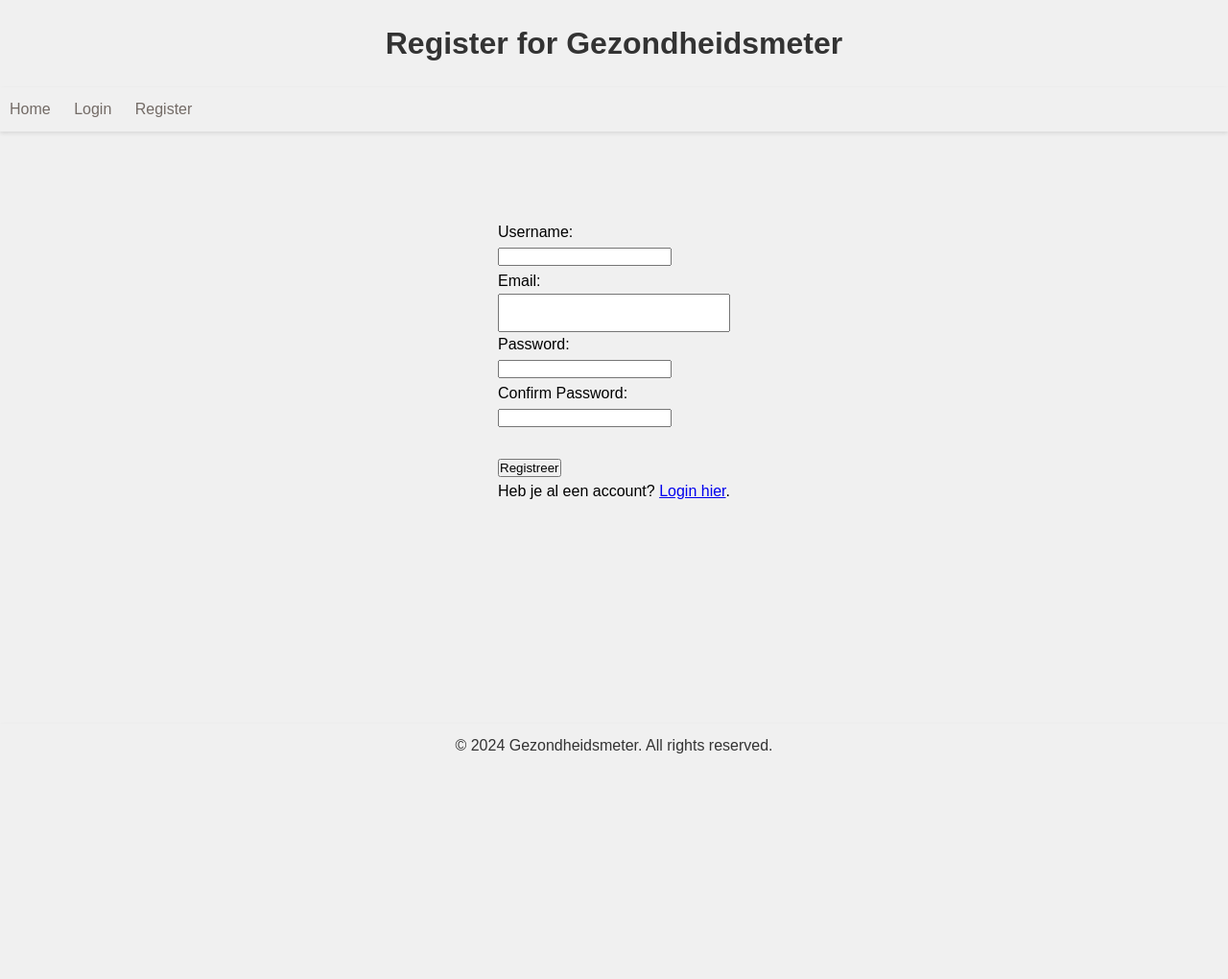
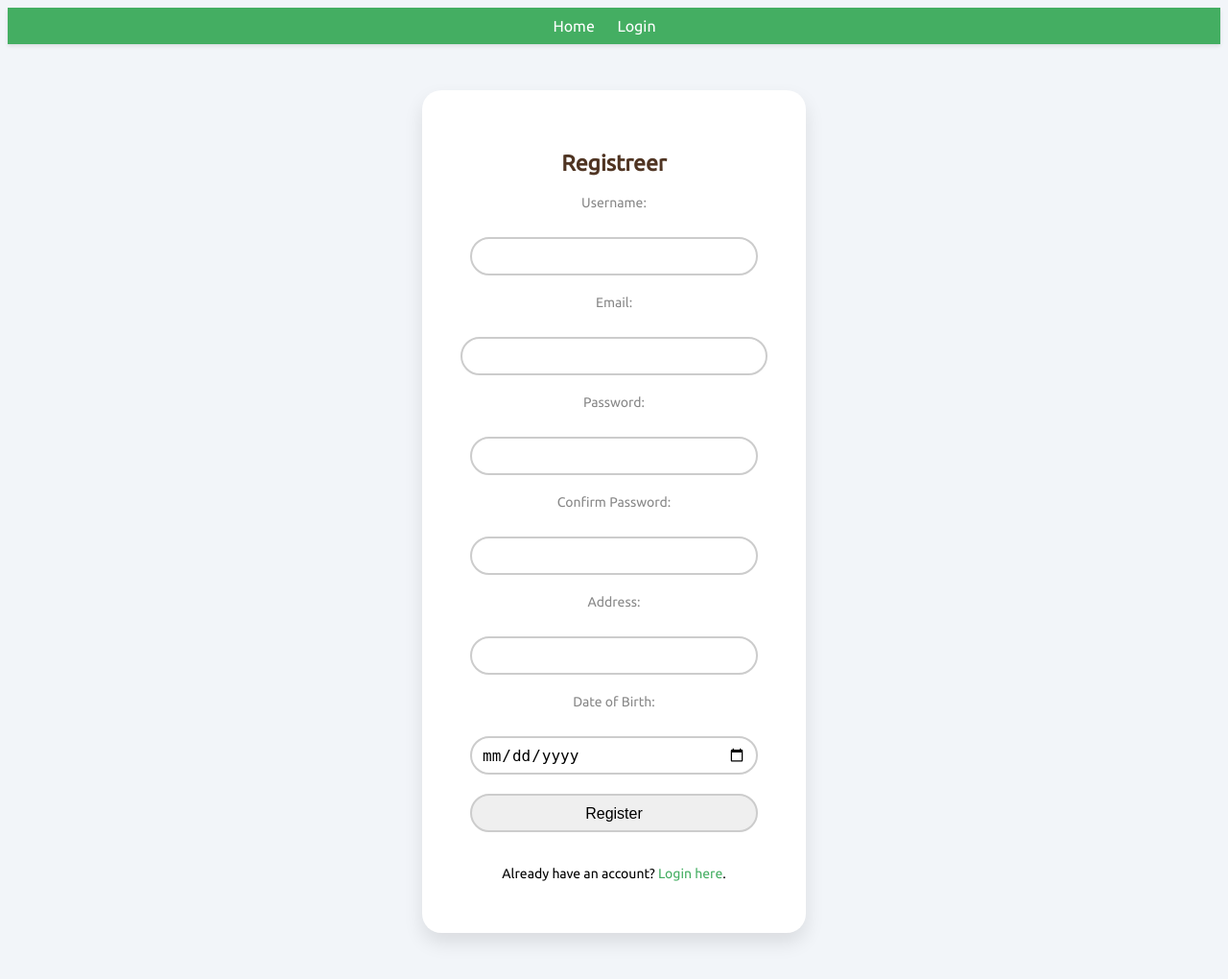
Before and after one commit to NienkeKuipers/Gezondheidsmeter, a PHP site: page /assets/pages/registreerpagina.php in a window 1280 px wide. Shown: the whole page at 96% size. Before the commit the page ends 785 px from the top, so only its background shows below. Run offline with PHP 8.4, Linux system fonts and the light colour scheme; some libraries are stand-ins or nearby versions.

Commit message:
registreer/login style aangepast

```diff
--- a/assets/pages/registreerpagina.php
+++ b/assets/pages/registreerpagina.php
@@ -4,35 +4,42 @@
     <meta charset="UTF-8">
     <meta name="viewport" content="width=device-width, initial-scale=1.0">
     <title>Registreer</title>
-    <link rel="stylesheet" href="../../css/style.css">
+    <link rel="stylesheet" href="../../css/registreer.css">
+    <link href="https://fonts.googleapis.com/css?family=Ubuntu" rel="stylesheet">
+    <meta name="viewport" content="width=device-width, initial-scale=1" />
+    <link rel="stylesheet" href="path/to/font-awesome/css/font-awesome.min.css">
 </head>
 <body>
-    <header>
-        <h1>Register for Gezondheidsmeter</h1>
-    </header>
 <nav>
     <ul>
         <li><a href="../../index.php">Home</a></li>
         <li><a href="inlogpagina.php">Login</a></li>
-            <li><a href="registreerpagina.php">Register</a></li>
     </ul>
 </nav>
-    <main>
-        <form action="../includes/registreer.php" method="POST">
+<div class="main">
+    <p class="sign" align="center">Registreer</p>
+    <form class="form1" action="../includes/registreerpagina.php" method="POST">
         <label for="username">Username:</label><br>
         <input type="text" id="username" name="username" required><br>
+
         <label for="email">Email:</label><br>
         <input type="email" id="email" name="email" required style="width: 100%; height:40px;"><br>
+
         <label for="password">Password:</label><br>
         <input type="password" id="password" name="password" required><br>
+
         <label for="confirm_password">Confirm Password:</label><br>
-            <input type="password" id="confirm_password" name="confirm_password" required><br><br>
-            <input type="submit" value="Registreer">
-            <p>Heb je al een account? <a href="inlogpagina.php">Login hier</a>.</p>
+        <input type="password" id="confirm_password" name="confirm_password" required><br>
+
+        <label for="address">Address:</label><br>
+        <input type="text" id="address" name="address"><br>
+
+        <label for="dob">Date of Birth:</label><br>
+        <input type="date" id="dob" name="dob"><br>
+
+        <input type="submit" value="Register">
+        <p>Already have an account? <a href="inlogpagina.php">Login here</a>.</p>
     </form>
-    </main>
-    <footer>
-        <p>&copy; 2024 Gezondheidsmeter. All rights reserved.</p>
-    </footer>
+</div>
 </body>
 </html>
--- /dev/null
+++ b/css/registreer.css
@@ -0,0 +1,108 @@
+body {
+    background-color: #F2F5F9;
+    font-family: 'Ubuntu', sans-serif;
+}
+
+.main {
+    background-color: #FFFFFF;
+    width: 400px;
+    margin: 3em auto;
+    border-radius: 20px;
+    box-shadow: 0px 10px 20px rgba(0, 0, 0, 0.1);
+    padding: 40px;
+    box-sizing: border-box;
+}
+
+nav {
+    background-color: #44AE62;
+    padding: 10px 0;
+    box-shadow: 0 2px 4px rgba(0, 0, 0, 0.1);
+}
+
+nav ul {
+    list-style-type: none;
+    margin: 0;
+    padding: 0;
+    text-align: center;
+}
+
+nav ul li {
+    display: inline;
+    margin-right: 20px;
+}
+
+nav ul li a {
+    color: #fff;
+    text-decoration: none;
+    font-size: 16px;
+    font-family: 'Ubuntu', sans-serif;
+    transition: color 0.3s;
+}
+
+nav ul li a:hover {
+    color: #F2F5F9;
+}
+
+.sign {
+    color: #4F3422;
+    font-family: 'Ubuntu', sans-serif;
+    font-weight: bold;
+    font-size: 23px;
+    margin-bottom: 20px;
+    text-align: center;
+}
+
+form.form1 {
+    text-align: center;
+}
+
+form.form1 label {
+    display: block;
+    margin-bottom: 10px;
+    color: #888;
+    font-size: 14px;
+}
+
+form.form1 input {
+    width: calc(100% - 20px);
+    height: 40px;
+    margin-bottom: 20px;
+    padding: 10px;
+    font-size: 16px;
+    border: 2px solid #ccc;
+    border-radius: 20px;
+    outline: none;
+    box-sizing: border-box;
+}
+
+form.form1 input:focus {
+    border-color: #44AE62;
+}
+
+form.form1 button {
+    width: calc(100% - 20px);
+    height: 40px;
+    background-color: #44AE62;
+    color: #fff;
+    border: none;
+    border-radius: 20px;
+    font-size: 16px;
+    cursor: pointer;
+    outline: none;
+    transition: background-color 0.3s;
+    box-sizing: border-box;
+}
+
+form.form1 button:hover {
+    background-color: #3d8e4d;
+}
+
+form.form1 p {
+    font-size: 14px;
+    margin-top: 15px;
+}
+
+form.form1 p a {
+    color: #44AE62;
+    text-decoration: none;
+}
```
Also changed, not shown: assets/pages/inlogpagina.php (+4 -4 lines), css/login.css (+60 -12 lines). Lines whose indentation alone changed are shown as unchanged.
